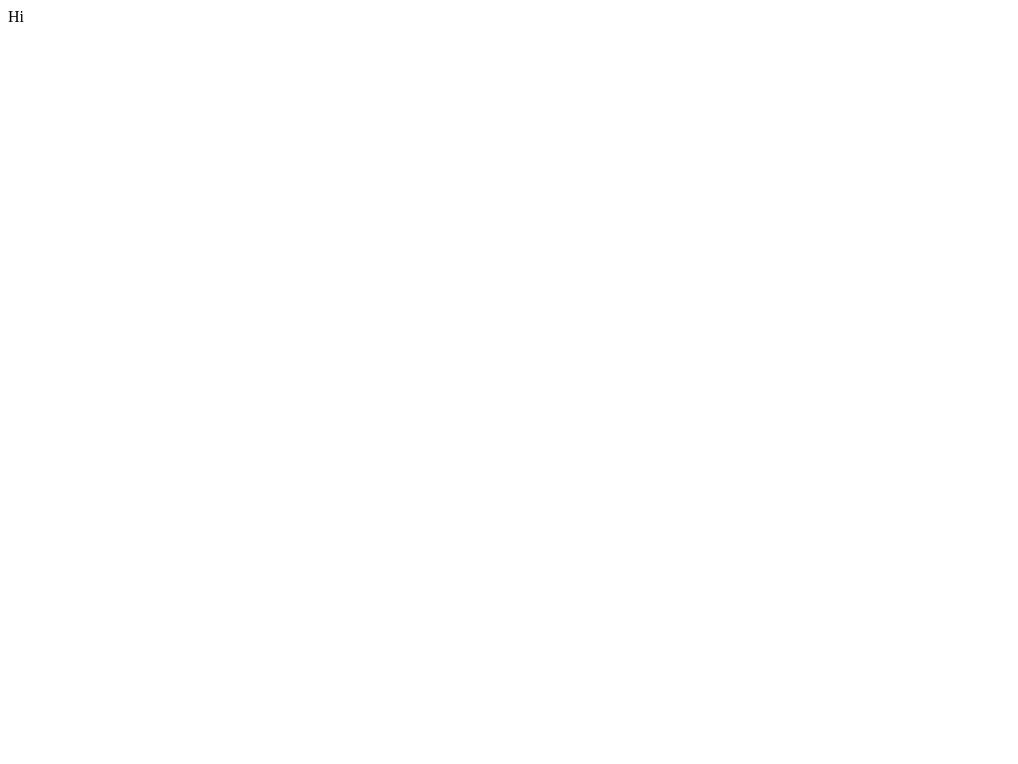
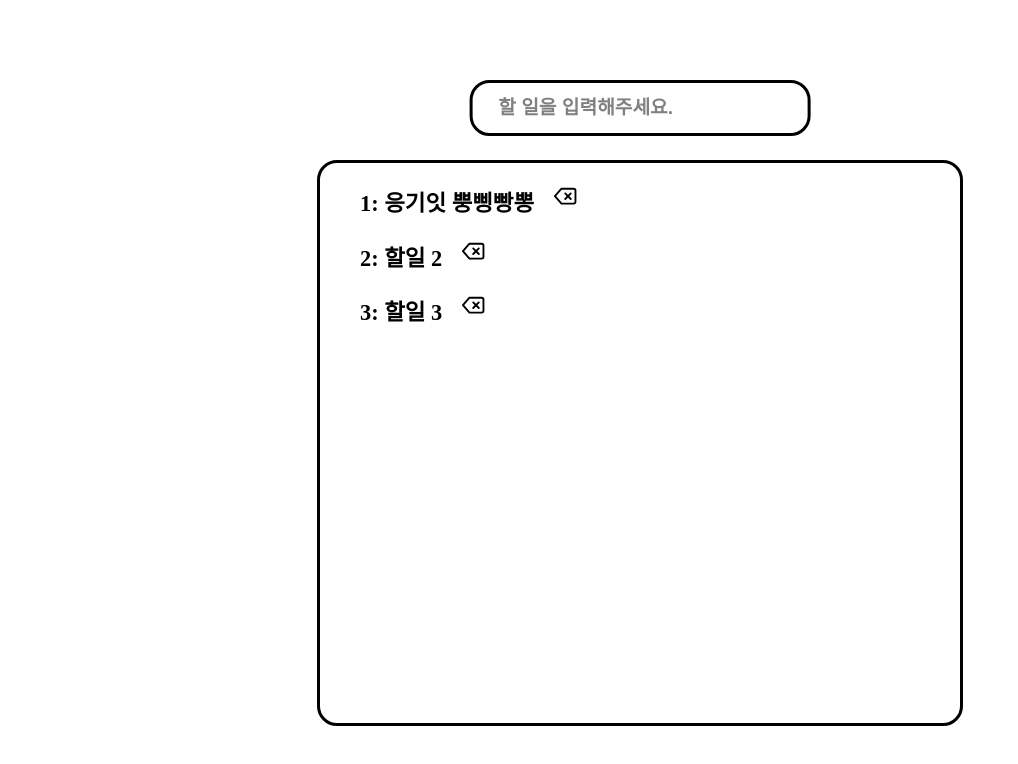
Before and after one commit to apnalkkamkkamhanjoon/2317-HanJoon-todoList, a React (Create React App) app: page / in a window 1280 px wide. Shown: the top 764 px of the page, without its empty margins (0-1018 px from the left). Built offline with nearby package versions, Linux system fonts and the light colour scheme.

Commit message:
🥕:: 기본 컴포넌트 생성 및 css 작성

```diff
--- a/src/App.tsx
+++ b/src/App.tsx
@@ -1,10 +1,13 @@
-import React from 'react';
+import React from "react";
+import Main from "./pages/Main";
 
 function App() {
   return (
-    <div className="App">
-      Hi
-    </div>
+    <>
+      <div>
+        <Main />
+      </div>
+    </>
   );
 }
 
--- /dev/null
+++ b/src/components/Delete.tsx
@@ -0,0 +1,13 @@
+import React from 'react';
+import { FiDelete } from "react-icons/fi";
+
+
+const Delete = () => {
+    return (
+        <div>
+            <FiDelete className='deleteBtn'/>
+        </div>
+    );
+};
+
+export default Delete;
--- /dev/null
+++ b/src/components/Input.tsx
@@ -0,0 +1,16 @@
+import React from "react";
+import "../styles/Main.css";
+
+type InputProps = {
+  text: string;
+};
+
+const Input = ({ text }: InputProps) => {
+  return (
+    <div>
+      <input placeholder="할 일을 입력해주세요." className="input" />
+    </div>
+  );
+};
+
+export default Input;
--- /dev/null
+++ b/src/components/List.tsx
@@ -0,0 +1,20 @@
+import React from "react";
+import Delete from "./Delete";
+
+type ListProps = {
+  id: number;
+  content: string;
+};
+
+const List = ({ id, content }: ListProps) => {
+  return (
+    <>
+      <ul className="list">
+        {id}: {content}
+        <Delete />
+      </ul>
+    </>
+  );
+};
+
+export default List;
--- /dev/null
+++ b/src/pages/Main.tsx
@@ -0,0 +1,40 @@
+import React, { useState } from "react";
+import "../styles/Main.css";
+import Input from "../components/Input";
+import List from "../components/List";
+
+type listProps = {
+  id: number;
+  content: string;
+};
+
+const Main = () => {
+  const [text, setText] = useState("");
+  const [list, setList] = useState<listProps[]>([
+    {
+      id: 1,
+      content: "응기잇 뿡삥빵뽕",
+    },
+    {
+      id: 2,
+      content: "할일 2",
+    },
+    {
+      id: 3,
+      content: "할일 3",
+    },
+  ]);
+
+  return (
+    <>
+      <Input text={text} />
+      <div className="listBox">
+        {list.map((item) => (
+          <List key={item.id} id={item.id} content={item.content} />
+        ))}
+      </div>
+    </>
+  );
+};
+
+export default Main;
--- /dev/null
+++ b/src/styles/Main.css
@@ -0,0 +1,72 @@
+body {
+  width: 100vw;
+  margin: 0;
+}
+
+.input {
+  position: absolute;
+  width: 24vw;
+  height: 6vh;
+  left: 50%;
+  top: 10%;
+  border-radius: 20px;
+  padding-left: 2%;
+  border: 3px solid #000;
+  transform: translateX(-50%);
+  font-size: 1.2rem;
+  font-weight: 600;
+}
+
+.input::placeholder {
+  color: #808080;
+  font-weight: 600;
+  font-size: 1.2rem;
+}
+
+.addBtn {
+    position: absolute;
+    width: 8vw;
+    height: 7vh;
+    left: 68%;
+    top: 10%;
+    text-align: center;
+    border-radius: 20px;
+    border: 3px solid #000;
+    transform: translateX(-50%);
+    font-size: 1.2rem;
+    cursor: pointer;
+}
+
+.addBtn:hover{
+    background-color: #adff2f;
+}
+
+.listBox {
+  position: absolute;
+  width: 50vw;
+  height: 70vh;
+  left: 50%;
+  top: 20%;
+  border-radius: 20px;
+  border: 3px solid #000;
+  transform: translateX(-50%);
+
+}
+
+.list{
+  display: flex;
+  font-weight: 600;
+  font-size: 1.4rem;
+}
+
+.deleteBtn {
+  margin-left: 90%;
+  cursor: pointer;
+  font-size: 1.4rem;
+  transition: all 0.1s ease-out;
+}
+
+.deleteBtn:hover {
+  transform: scale(1.4);
+  color: #ff0000;
+}
```
